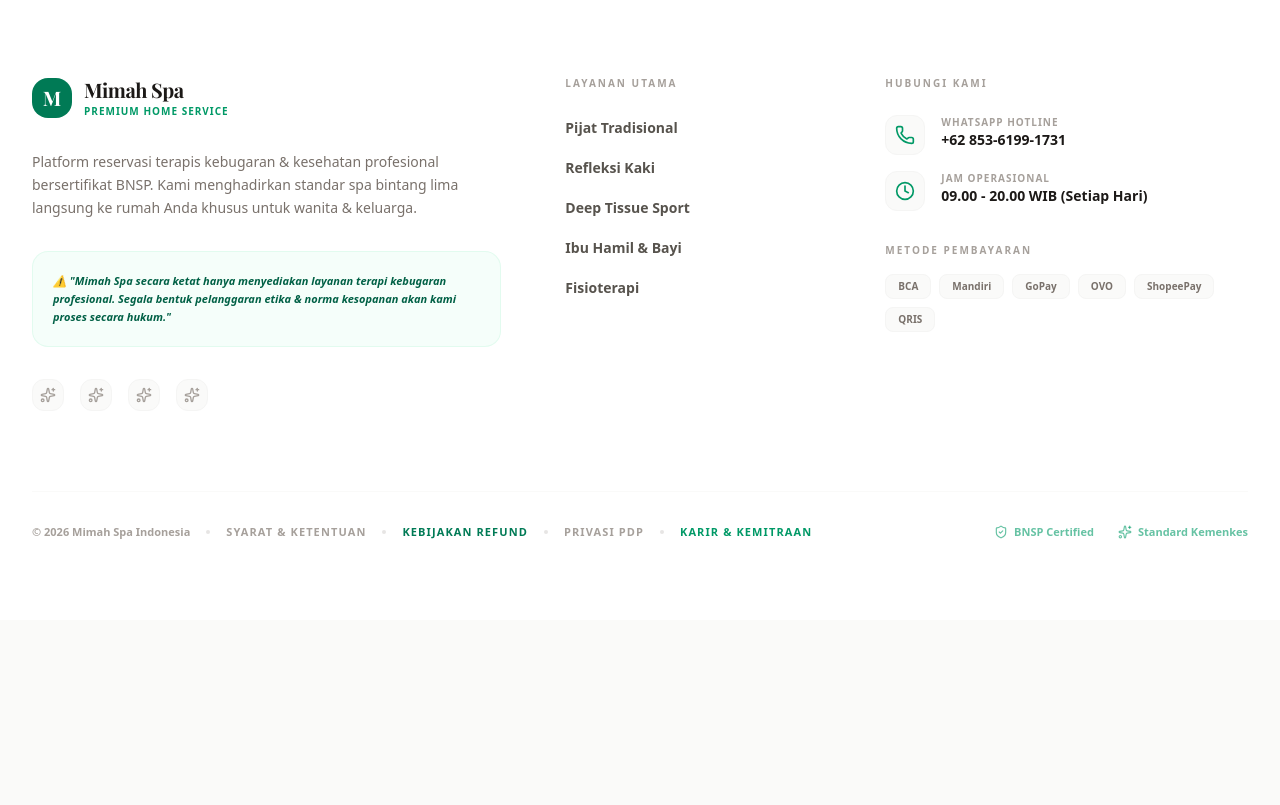
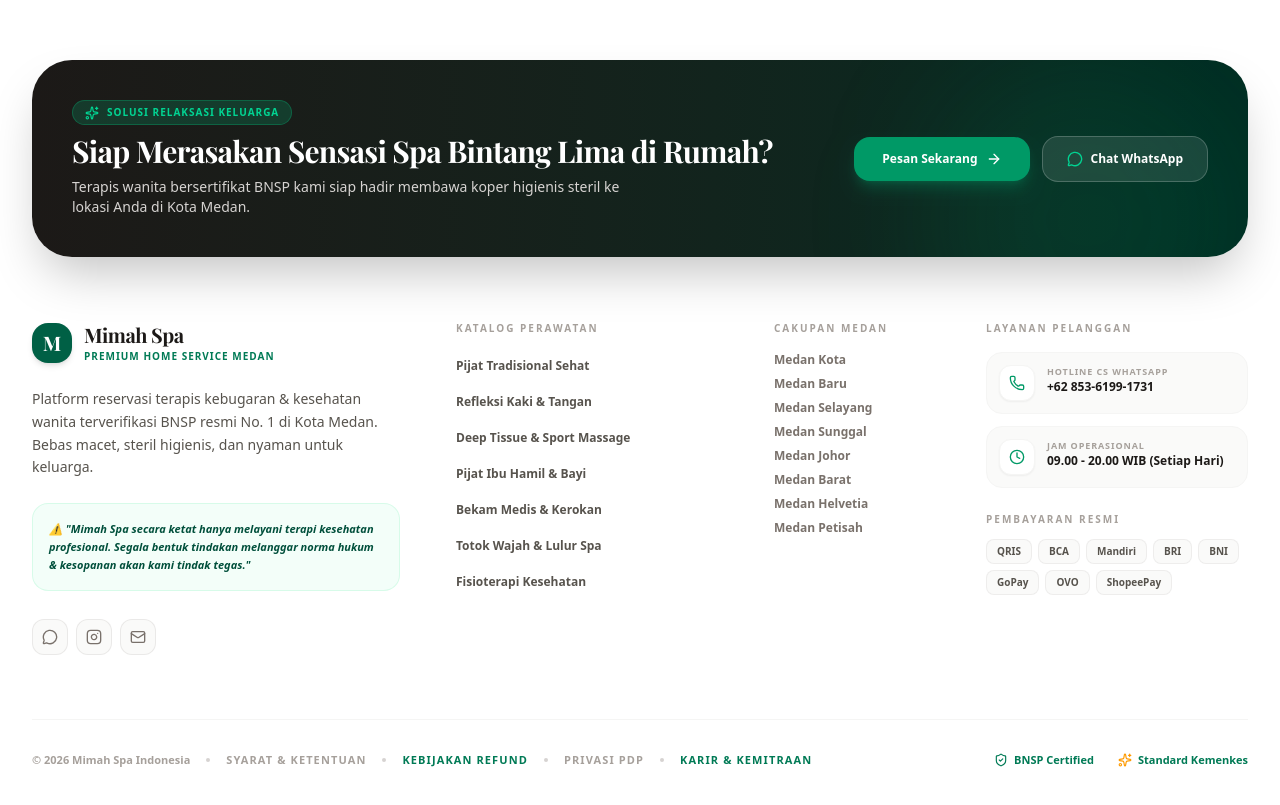
Before and after one commit to fahryseptian/Mimah-spa, a React (Vite) app: page / in a window 1280 px wide. Shown: the part 8628-9433 px from the top of the page. Before the commit the page ends 9248 px from the top, so only its background shows below. Built offline with nearby package versions, Linux system fonts and the light colour scheme; no server answers; the database is empty; a web font is replaced by a local one.

Commit message:
feat: update customer footer design
Add social media icons and a new promotional callout section to the customer footer to improve engagement and brand visibility.

```diff
--- a/src/App.tsx
+++ b/src/App.tsx
@@ -15,7 +15,10 @@
   CreditCard,
   Send,
   Building,
-  BellRing
+  BellRing,
+  Instagram,
+  Mail,
+  MessageCircle
 } from 'lucide-react';
 import { AppProvider, useApp } from './context/AppContext';
 import { supabase } from './lib/supabase';
@@ -392,51 +395,114 @@
 
       {/* Footer - Only for Customer */}
       {userRole === 'customer' && (
-        <footer className="mt-24 bg-white border-t border-stone-100">
-          <div className="max-w-7xl mx-auto px-4 sm:px-6 lg:px-8 py-20">
+        <footer className="mt-24 bg-white border-t border-stone-200/60">
+          <div className="max-w-7xl mx-auto px-4 sm:px-6 lg:px-8 pt-16 pb-12">
 
-            <div className="grid grid-cols-1 md:grid-cols-12 gap-12 lg:gap-16">
+            {/* Top Footer Callout Card */}
+            <div className="mb-16 p-8 sm:p-10 rounded-[2.5rem] bg-gradient-to-r from-stone-900 via-stone-850 to-emerald-950 text-white flex flex-col lg:flex-row items-center justify-between gap-8 shadow-2xl relative overflow-hidden">
+              <div className="absolute top-0 right-0 w-80 h-80 bg-emerald-500/10 rounded-full blur-3xl pointer-events-none" />
+              <div className="space-y-2 text-center lg:text-left relative z-10">
+                <div className="inline-flex items-center gap-2 px-3 py-1 rounded-full bg-emerald-500/20 text-emerald-400 text-[10px] font-extrabold uppercase tracking-widest border border-emerald-500/30">
+                  <Sparkles className="w-3.5 h-3.5" />
+                  <span>Solusi Relaksasi Keluarga</span>
+                </div>
+                <h3 className="text-2xl sm:text-3xl font-bold font-serif-display text-white">
+                  Siap Merasakan Sensasi Spa Bintang Lima di Rumah?
+                </h3>
+                <p className="text-xs sm:text-sm text-stone-300 max-w-xl font-medium">
+                  Terapis wanita bersertifikat BNSP kami siap hadir membawa koper higienis steril ke lokasi Anda di Kota Medan.
+                </p>
+              </div>
+              <div className="flex flex-wrap items-center gap-3 relative z-10">
+                <button
+                  onClick={() => setIsBookingModalOpen(true)}
+                  className="px-7 py-3.5 rounded-2xl bg-emerald-600 hover:bg-emerald-500 text-white font-bold text-xs shadow-lg shadow-emerald-600/30 transition-all active:scale-95 flex items-center gap-2 cursor-pointer"
+                >
+                  <span>Pesan Sekarang</span>
+                  <ArrowRight className="w-4 h-4" />
+                </button>
+                <a
+                  href="https://wa.me/6285361991731?text=Halo%20Admin%20Mimah%20Spa,%20saya%20ingin%20tanya%20layanan%20home%20service"
+                  target="_blank"
+                  rel="noopener noreferrer"
+                  className="px-6 py-3.5 rounded-2xl bg-white/10 hover:bg-white/20 text-white border border-white/20 font-bold text-xs transition-all flex items-center gap-2"
+                >
+                  <MessageCircle className="w-4 h-4 text-emerald-400" />
+                  <span>Chat WhatsApp</span>
+                </a>
+              </div>
+            </div>
+
+            <div className="grid grid-cols-1 md:grid-cols-12 gap-10 lg:gap-14">
 
               {/* Col 1: Brand & Disclaimer */}
-              <div className="md:col-span-5 space-y-8">
+              <div className="md:col-span-4 space-y-6">
                 <div className="flex items-center gap-3">
-                  <div className="w-10 h-10 rounded-2xl bg-emerald-700 text-white flex items-center justify-center font-bold font-serif-display text-xl">
+                  <div className="w-10 h-10 rounded-2xl bg-emerald-800 text-white flex items-center justify-center font-bold font-serif-display text-xl shadow-md">
                     M
                   </div>
                   <div>
                     <span className="text-xl font-bold text-stone-900 font-serif-display tracking-tight block">
                       Mimah Spa
                     </span>
-                    <span className="text-[10px] font-bold text-emerald-600 uppercase tracking-widest block">
-                      Premium Home Service
+                    <span className="text-[10px] font-extrabold text-emerald-700 uppercase tracking-widest block">
+                      Premium Home Service Medan
                     </span>
                   </div>
                 </div>
 
-                <p className="text-sm text-stone-500 leading-relaxed font-medium">
-                  Platform reservasi terapis kebugaran & kesehatan profesional bersertifikat BNSP. Kami menghadirkan standar spa bintang lima langsung ke rumah Anda khusus untuk wanita & keluarga.
+                <p className="text-xs sm:text-sm text-stone-600 leading-relaxed font-medium">
+                  Platform reservasi terapis kebugaran & kesehatan wanita terverifikasi BNSP resmi No. 1 di Kota Medan. Bebas macet, steril higienis, dan nyaman untuk keluarga.
                 </p>
 
-                <div className="p-5 rounded-2xl bg-emerald-50/50 border border-emerald-100/50">
-                  <p className="text-[11px] text-emerald-800 leading-relaxed font-semibold italic">
-                    ⚠️ "Mimah Spa secara ketat hanya menyediakan layanan terapi kebugaran profesional. Segala bentuk pelanggaran etika & norma kesopanan akan kami proses secara hukum."
+                <div className="p-4 rounded-2xl bg-emerald-50/60 border border-emerald-100/80">
+                  <p className="text-[11px] text-emerald-900 leading-relaxed font-semibold italic">
+                    ⚠️ "Mimah Spa secara ketat hanya melayani terapi kesehatan profesional. Segala bentuk tindakan melanggar norma hukum & kesopanan akan kami tindak tegas."
                   </p>
                 </div>
 
-                <div className="flex items-center gap-4">
-                  {[1, 2, 3, 4].map((i) => (
-                    <div key={i} className="w-8 h-8 rounded-xl bg-stone-50 border border-stone-100 flex items-center justify-center text-stone-400 hover:text-emerald-600 hover:bg-emerald-50 transition-all cursor-pointer">
-                      <Sparkles className="w-4 h-4" />
-                    </div>
-                  ))}
+                <div className="flex items-center gap-2 pt-1">
+                  <a
+                    href="https://wa.me/6285361991731"
+                    target="_blank"
+                    rel="noopener noreferrer"
+                    className="w-9 h-9 rounded-xl bg-stone-50 border border-stone-200/80 flex items-center justify-center text-stone-500 hover:text-emerald-700 hover:bg-emerald-50 hover:border-emerald-200 transition-all"
+                    title="WhatsApp"
+                  >
+                    <MessageCircle className="w-4 h-4" />
+                  </a>
+                  <a
+                    href="https://instagram.com"
+                    target="_blank"
+                    rel="noopener noreferrer"
+                    className="w-9 h-9 rounded-xl bg-stone-50 border border-stone-200/80 flex items-center justify-center text-stone-500 hover:text-emerald-700 hover:bg-emerald-50 hover:border-emerald-200 transition-all"
+                    title="Instagram"
+                  >
+                    <Instagram className="w-4 h-4" />
+                  </a>
+                  <a
+                    href="mailto:info@mimahspa.com"
+                    className="w-9 h-9 rounded-xl bg-stone-50 border border-stone-200/80 flex items-center justify-center text-stone-500 hover:text-emerald-700 hover:bg-emerald-50 hover:border-emerald-200 transition-all"
+                    title="Email"
+                  >
+                    <Mail className="w-4 h-4" />
+                  </a>
                 </div>
               </div>
 
               {/* Col 2: Services */}
-              <div className="md:col-span-3 space-y-6">
-                <h4 className="text-[10px] font-black text-stone-400 uppercase tracking-[0.2em]">Layanan Utama</h4>
-                <ul className="space-y-4">
-                  {['Pijat Tradisional', 'Refleksi Kaki', 'Deep Tissue Sport', 'Ibu Hamil & Bayi', 'Fisioterapi'].map((item) => (
+              <div className="md:col-span-3 space-y-4">
+                <h4 className="text-[10px] font-black text-stone-400 uppercase tracking-[0.2em]">Katalog Perawatan</h4>
+                <ul className="space-y-3">
+                  {[
+                    'Pijat Tradisional Sehat',
+                    'Refleksi Kaki & Tangan',
+                    'Deep Tissue & Sport Massage',
+                    'Pijat Ibu Hamil & Bayi',
+                    'Bekam Medis & Kerokan',
+                    'Totok Wajah & Lulur Spa',
+                    'Fisioterapi Kesehatan'
+                  ].map((item) => (
                     <li key={item}>
                       <button
                         onClick={() => {
@@ -447,7 +513,7 @@
                             setActiveCustomerTab('katalog');
                           }
                         }}
-                        className="text-sm font-bold text-stone-600 hover:text-emerald-700 transition-colors cursor-pointer text-left"
+                        className="text-xs font-bold text-stone-600 hover:text-emerald-700 transition-colors cursor-pointer text-left"
                       >
                         {item}
                       </button>
@@ -456,37 +522,60 @@
                 </ul>
               </div>
 
-              {/* Col 3: Support */}
-              <div className="md:col-span-4 space-y-8">
-                <div className="space-y-6">
-                  <h4 className="text-[10px] font-black text-stone-400 uppercase tracking-[0.2em]">Hubungi Kami</h4>
-                  <div className="space-y-4">
-                    <div className="flex items-start gap-4">
-                      <div className="w-10 h-10 rounded-xl bg-stone-50 flex items-center justify-center shrink-0 border border-stone-100">
-                        <Phone className="w-5 h-5 text-emerald-600" />
+              {/* Col 3: Coverage Area */}
+              <div className="md:col-span-2 space-y-4">
+                <h4 className="text-[10px] font-black text-stone-400 uppercase tracking-[0.2em]">Cakupan Medan</h4>
+                <ul className="space-y-2 text-xs font-semibold text-stone-500">
+                  <li>Medan Kota</li>
+                  <li>Medan Baru</li>
+                  <li>Medan Selayang</li>
+                  <li>Medan Sunggal</li>
+                  <li>Medan Johor</li>
+                  <li>Medan Barat</li>
+                  <li>Medan Helvetia</li>
+                  <li>Medan Petisah</li>
+                </ul>
+              </div>
+
+              {/* Col 4: Support & Payment */}
+              <div className="md:col-span-3 space-y-6">
+                <div className="space-y-4">
+                  <h4 className="text-[10px] font-black text-stone-400 uppercase tracking-[0.2em]">Layanan Pelanggan</h4>
+                  <div className="space-y-3">
+                    <a
+                      href="https://wa.me/6285361991731"
+                      target="_blank"
+                      rel="noopener noreferrer"
+                      className="flex items-start gap-3 p-3 rounded-2xl bg-stone-50 hover:bg-emerald-50/50 border border-stone-100 hover:border-emerald-200 transition-all group"
+                    >
+                      <div className="w-9 h-9 rounded-xl bg-white flex items-center justify-center shrink-0 border border-stone-100 shadow-xs group-hover:bg-emerald-700 group-hover:text-white transition-colors">
+                        <Phone className="w-4 h-4 text-emerald-600 group-hover:text-white" />
                       </div>
                       <div>
-                        <p className="text-[10px] font-bold text-stone-400 uppercase tracking-widest">WhatsApp Hotline</p>
-                        <p className="text-sm font-bold text-stone-900">+62 853-6199-1731</p>
+                        <p className="text-[9px] font-bold text-stone-400 uppercase tracking-widest">Hotline CS WhatsApp</p>
+                        <p className="text-xs font-extrabold text-stone-900 group-hover:text-emerald-800">+62 853-6199-1731</p>
                       </div>
-                    </div>
-                    <div className="flex items-start gap-4">
-                      <div className="w-10 h-10 rounded-xl bg-stone-50 flex items-center justify-center shrink-0 border border-stone-100">
-                        <Clock className="w-5 h-5 text-emerald-600" />
+                    </a>
+
+                    <div className="flex items-start gap-3 p-3 rounded-2xl bg-stone-50 border border-stone-100">
+                      <div className="w-9 h-9 rounded-xl bg-white flex items-center justify-center shrink-0 border border-stone-100 shadow-xs">
+                        <Clock className="w-4 h-4 text-emerald-600" />
                       </div>
                       <div>
-                        <p className="text-[10px] font-bold text-stone-400 uppercase tracking-widest">Jam Operasional</p>
-                        <p className="text-sm font-bold text-stone-900">09.00 - 20.00 WIB (Setiap Hari)</p>
+                        <p className="text-[9px] font-bold text-stone-400 uppercase tracking-widest">Jam Operasional</p>
+                        <p className="text-xs font-extrabold text-stone-900">09.00 - 20.00 WIB (Setiap Hari)</p>
                       </div>
                     </div>
                   </div>
                 </div>
 
-                <div className="space-y-4">
-                  <h4 className="text-[10px] font-black text-stone-400 uppercase tracking-[0.2em]">Metode Pembayaran</h4>
-                  <div className="flex flex-wrap gap-2">
-                    {['BCA', 'Mandiri', 'GoPay', 'OVO', 'ShopeePay', 'QRIS'].map((bank) => (
-                      <span key={bank} className="px-3 py-1 rounded-lg bg-stone-50 border border-stone-100 text-[10px] font-bold text-stone-500">{bank}</span>
+                <div className="space-y-3">
+                  <h4 className="text-[10px] font-black text-stone-400 uppercase tracking-[0.2em]">Pembayaran Resmi</h4>
+                  <div className="flex flex-wrap gap-1.5">
+                    {['QRIS', 'BCA', 'Mandiri', 'BRI', 'BNI', 'GoPay', 'OVO', 'ShopeePay'].map((bank) => (
+                      <span key={bank} className="px-2.5 py-1 rounded-lg bg-stone-50 border border-stone-200/60 text-[10px] font-bold text-stone-600">
+                        {bank}
+                      </span>
                     ))}
                   </div>
                 </div>
@@ -494,25 +583,25 @@
 
             </div>
 
-            <div className="mt-20 pt-8 border-t border-stone-50 flex flex-col sm:flex-row items-center justify-between gap-6 text-[11px] font-bold text-stone-400">
+            <div className="mt-16 pt-8 border-t border-stone-100 flex flex-col sm:flex-row items-center justify-between gap-6 text-[11px] font-bold text-stone-400">
               <div className="flex flex-wrap items-center gap-3 sm:gap-4">
                 <span>© {new Date().getFullYear()} Mimah Spa Indonesia</span>
-                <div className="w-1 h-1 rounded-full bg-stone-200 hidden sm:block" />
+                <div className="w-1 h-1 rounded-full bg-stone-300 hidden sm:block" />
                 <button onClick={() => { setTermsTab('terms'); setIsTermsOpen(true); }} className="hover:text-emerald-700 transition-colors uppercase tracking-widest">Syarat & Ketentuan</button>
-                <div className="w-1 h-1 rounded-full bg-stone-200" />
+                <div className="w-1 h-1 rounded-full bg-stone-300" />
                 <button onClick={() => { setTermsTab('refund'); setIsTermsOpen(true); }} className="hover:text-emerald-700 transition-colors uppercase tracking-widest text-emerald-700 font-black">Kebijakan Refund</button>
-                <div className="w-1 h-1 rounded-full bg-stone-200" />
+                <div className="w-1 h-1 rounded-full bg-stone-300" />
                 <button onClick={() => { setTermsTab('privacy'); setIsTermsOpen(true); }} className="hover:text-emerald-700 transition-colors uppercase tracking-widest">Privasi PDP</button>
-                <div className="w-1 h-1 rounded-full bg-stone-200" />
-                <button onClick={() => { setTermsTab('careers'); setIsTermsOpen(true); }} className="hover:text-emerald-700 transition-colors uppercase tracking-widest text-emerald-600 font-extrabold">Karir & Kemitraan</button>
+                <div className="w-1 h-1 rounded-full bg-stone-300" />
+                <button onClick={() => { setTermsTab('careers'); setIsTermsOpen(true); }} className="hover:text-emerald-700 transition-colors uppercase tracking-widest text-emerald-700 font-extrabold">Karir & Kemitraan</button>
               </div>
               <div className="flex items-center gap-6">
-                <div className="flex items-center gap-1.5 text-emerald-600/60">
+                <div className="flex items-center gap-1.5 text-emerald-700 font-bold">
                   <ShieldCheck className="w-3.5 h-3.5" />
                   <span>BNSP Certified</span>
                 </div>
-                <div className="flex items-center gap-1.5 text-emerald-600/60">
-                  <Sparkles className="w-3.5 h-3.5" />
+                <div className="flex items-center gap-1.5 text-emerald-700 font-bold">
+                  <Sparkles className="w-3.5 h-3.5 text-amber-500" />
                   <span>Standard Kemenkes</span>
                 </div>
               </div>
```
